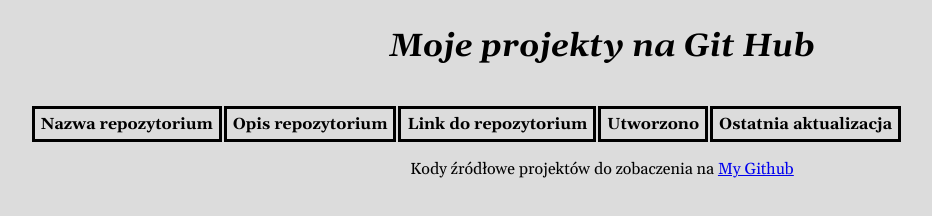
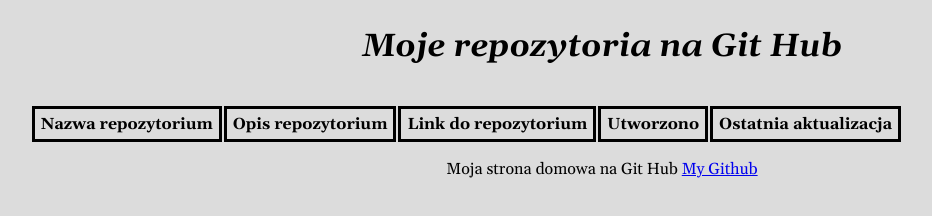
Before and after one commit to Dekstryn/MyGithubPortfolio, a website: page index.html in a window 1280 px wide. Shown: the whole page, without its empty margins (38-970 px from the left). Drawn offline with nearby package versions, Linux system fonts and the light colour scheme; no server answers.

Commit message:
Modified header

```diff
--- a/index.html
+++ b/index.html
@@ -23,7 +23,7 @@
     </head>
   <main>
     <header class="header">
-      <h1>Moje projekty na Git Hub</h1>
+      <h1>Moje repozytoria na Git Hub</h1>
     </header>
     <section class="content">
       <table summary="This table shows informations about all my project published on Git Hub" class="table table--js">
@@ -41,6 +41,6 @@
       </table>
     </section>
     <section class="menu"></section>
-    <footer class="footer"> Kody źródłowe projektów do zobaczenia na <a href="https://github.com/Dekstryn/" target="_blank">My Github</a></footer>
+    <footer class="footer">Moja strona domowa na Git Hub <a href="https://github.com/Dekstryn/" target="_blank">My Github</a></footer>
     <script src="script.js"></script>
 </main>
```
